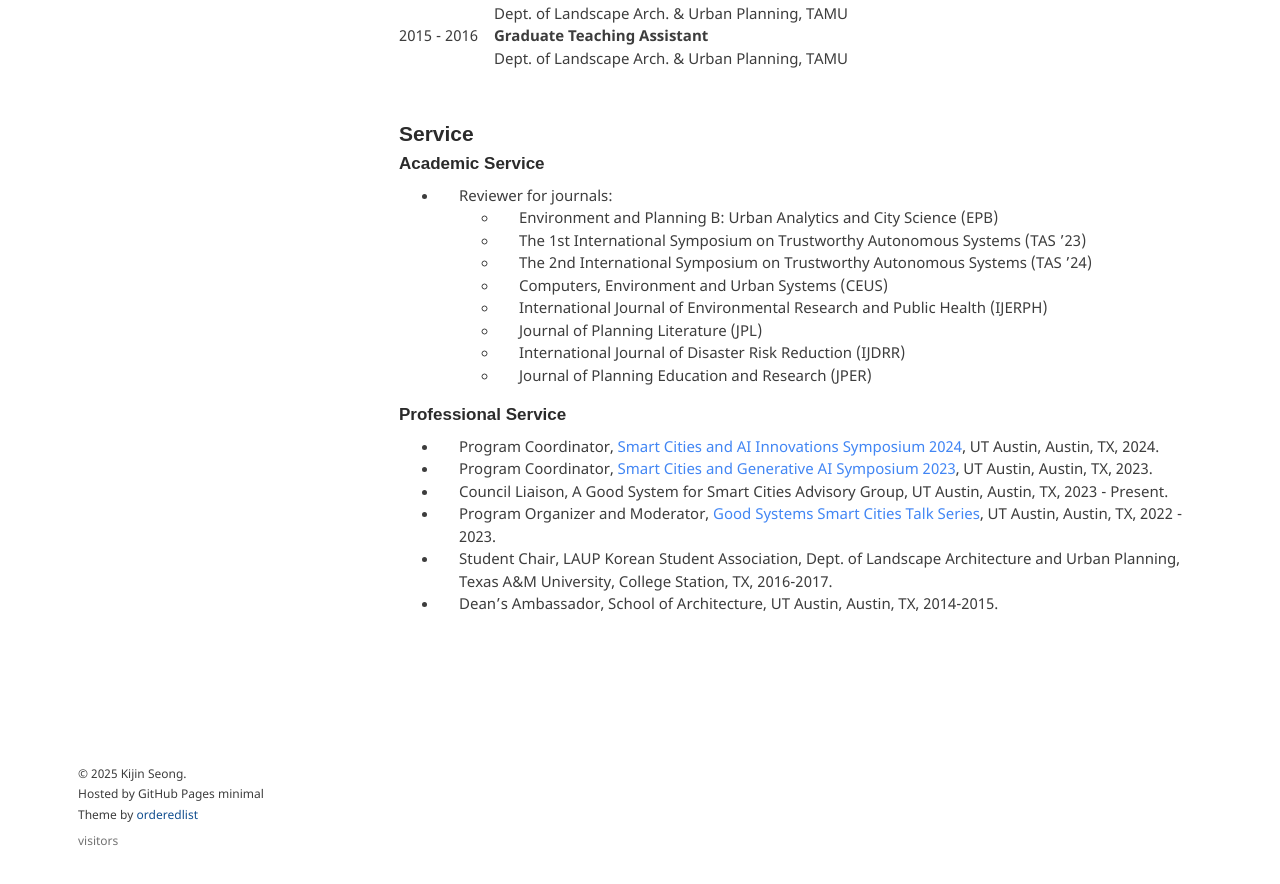
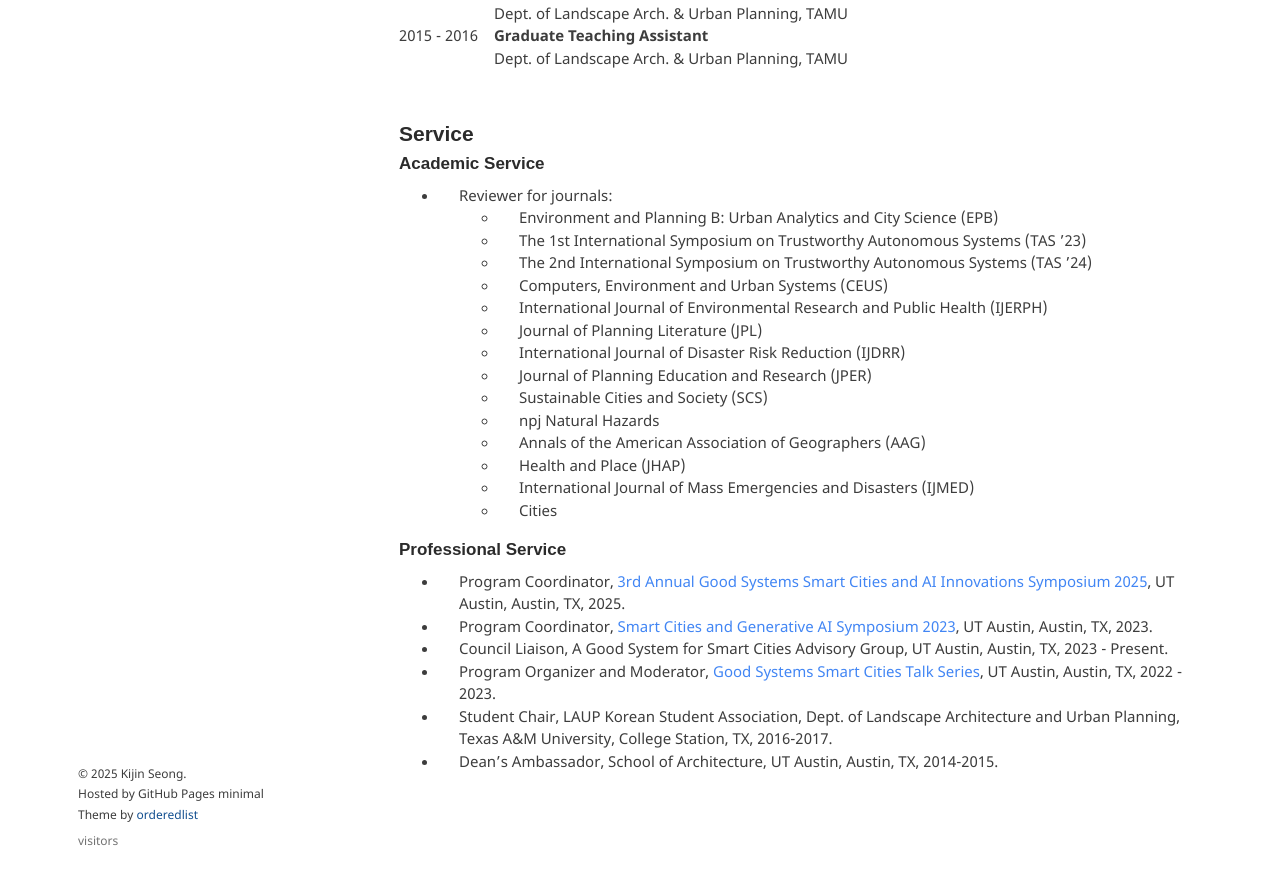
Before and after one commit to kijinseong/kijinseong.github.io, a Jekyll site: the page built from pages/about.md, in a window 1280 px wide and 900 px high, scrolled down 988 px. Shown: the top 884 px of the window. Built offline with Jekyll 4.4.1, drawn with Linux system fonts in a browser that asks for light colours; comment, search, counter and statistics services are not loaded.

Commit message:
About Update

```diff
--- a/pages/about.md
+++ b/pages/about.md
@@ -54,6 +54,12 @@ Smart City Resilience, Environmental Justice, Environmental Health, Urban Data S
                 <li>Journal of Planning Literature (JPL)</li>
                 <li>International Journal of Disaster Risk Reduction (IJDRR)</li>
                 <li>Journal of Planning Education and Research (JPER)</li>
+                <li>Sustainable Cities and Society (SCS)</li>
+                <li>npj Natural Hazards</li>
+                <li>Annals of the American Association of Geographers (AAG)</li>
+                <li>Health and Place (JHAP)</li>
+                <li>International Journal of Mass Emergencies and Disasters (IJMED)</li>
+                <li>Cities</li>
             </ul>
         </li>
     </ul>
@@ -62,7 +68,7 @@ Smart City Resilience, Environmental Justice, Environmental Health, Urban Data S
 <div class="text-colored">
     <h2 style="margin-bottom: 5; font-size: 17px">Professional Service</h2>
     <ul style="margin-top: 0;">
-        <li>Program Coordinator, <a href="https://smartcitiessymposium2024.splashthat.com/" target="_blank">Smart Cities and AI Innovations Symposium 2024</a>, UT Austin, Austin, TX, 2024.</li>
+        <li>Program Coordinator, <a href="https://gssmartcitiessymp06-03.splashthat.com/" target="_blank">3rd Annual Good Systems Smart Cities and AI Innovations Symposium 2025</a>, UT Austin, Austin, TX, 2025.</li>
         <li>Program Coordinator, <a href="https://smartcitiessymposium.splashthat.com/" target="_blank">Smart Cities and Generative AI Symposium 2023</a>, UT Austin, Austin, TX, 2023.</li>
         <li>Council Liaison, A Good System for Smart Cities Advisory Group, UT Austin, Austin, TX, 2023 - Present.</li>
         <li>Program Organizer and Moderator, <a href="https://smartcity.tacc.utexas.edu/pages/events.html#E282128843" target="_blank">Good Systems Smart Cities Talk Series</a>, UT Austin, Austin, TX, 2022 - 2023.</li>
```
